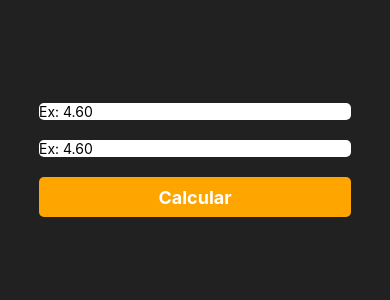
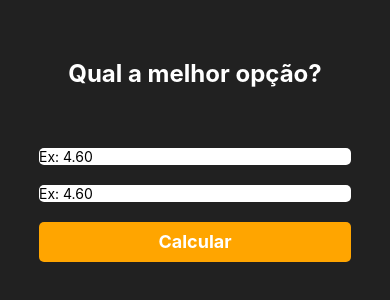
Before and after one commit to BMateusSs/React-Native, a React Native app in the folder calcular-compensacao/: screen / in a window 390 px wide. Shown: the part 262-562 px from the top of the page. Built offline with nearby package versions, Linux system fonts and the light colour scheme.

Commit message:
Componente title

```diff
--- a/calcular-compensacao/App.js
+++ b/calcular-compensacao/App.js
@@ -3,10 +3,15 @@ import { StyleSheet, Text, View } from 'react-native';
 
 import Input from './components/Input';
 import Button from './components/Button';
+import Title from './components/Title';
 
 export default function App() {
   return (
     <View style={styles.container}>
+      <Title
+      title="Qual a melhor opção?"
+      />
+
       <Input
       />
 
--- /dev/null
+++ b/calcular-compensacao/components/Title.js
@@ -0,0 +1,21 @@
+import {View, Text, StyleSheet} from 'react-native'
+
+const Title = ({title}) => {
+    return(
+        <View>
+            <Text style={styles.text}>{title}</Text>
+        </View>
+    )
+}
+
+export default Title;
+
+const styles = StyleSheet.create({
+    text: {
+        color: 'white',
+        fontSize: 24,
+        fontWeight: 'bold',
+        marginBottom: 60
+
+    }
+})
```
